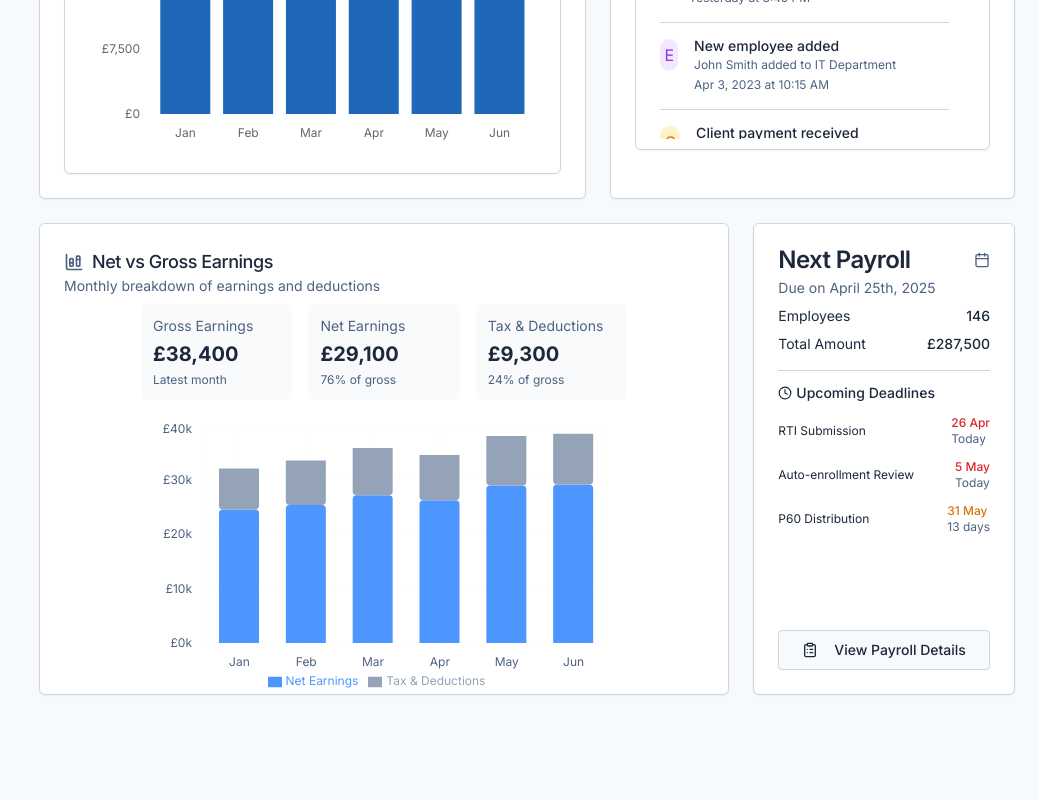
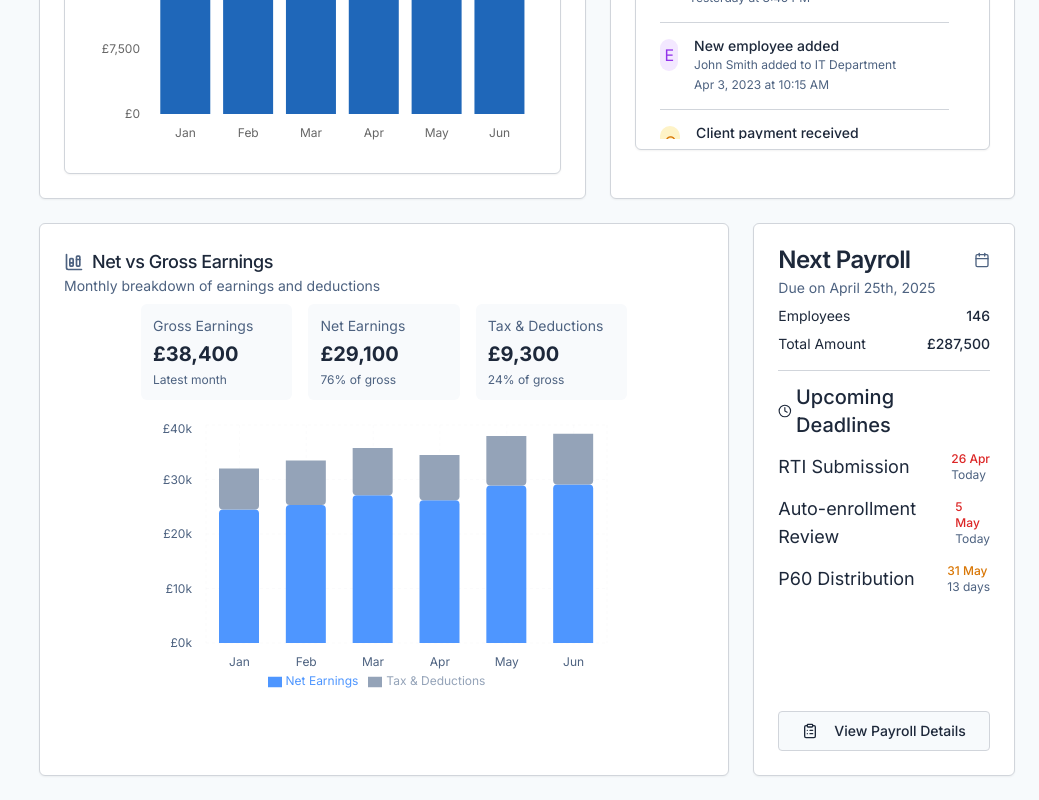
Before and after one commit to alexcsaky/flow-uk-payroll-suite-61, a React (Vite) app: page / in a window 1280 px wide. Shown: the part 850-1650 px from the top of the page, without its empty margins (241-1280 px from the left). Before the commit the page ends 1569 px from the top, so only its background shows below. Built offline with nearby package versions, Linux system fonts and the light colour scheme.

Commit message:
Visual edit in Lovable
Edited UI in Lovable

```diff
--- a/src/components/dashboard/PayrollSummaryCard.tsx
+++ b/src/components/dashboard/PayrollSummaryCard.tsx
@@ -62,16 +62,16 @@ export function PayrollSummaryCard({
           </div>
         </div>
 
-        {upcomingDeadlines.length > 0 && <div className="border-t pt-3 flex-grow">
+        {upcomingDeadlines.length > 0 && <div className="border-t pt-3 flex-grow py-[92px]">
             <h4 className="text-sm font-medium mb-3 flex items-center gap-1">
               <Clock className="h-3.5 w-3.5" />
-              <span>Upcoming Deadlines</span>
+              <span className="text-xl">Upcoming Deadlines</span>
             </h4>
             <ul className="space-y-3">
               {upcomingDeadlines.map((deadline, index) => {
             const daysUntil = differenceInDays(deadline.date, new Date());
             return <li key={index} className="flex justify-between items-center text-xs">
-                    <span className="font-large">{deadline.name}</span>
+                    <span className="font-large text-lg">{deadline.name}</span>
                     <div>
                       <span className={getDeadlineStyle(deadline)}>
                         {format(deadline.date, "d MMM")}
```
